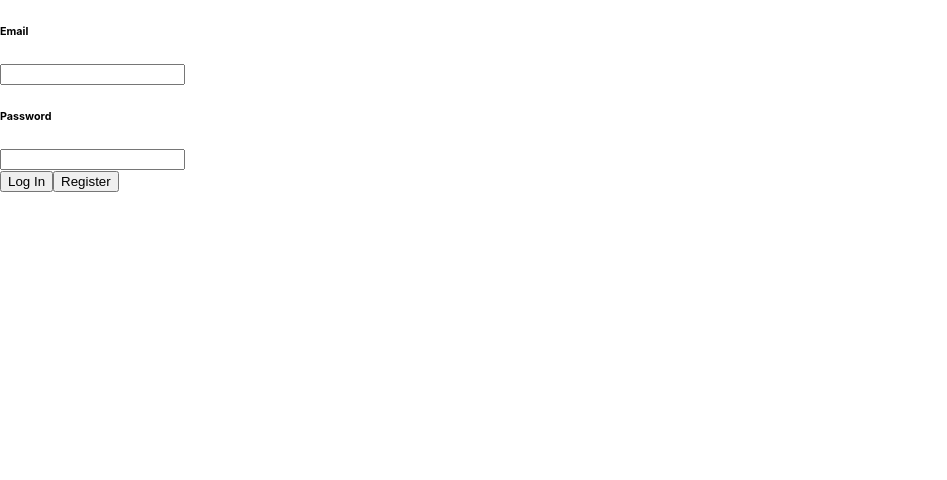
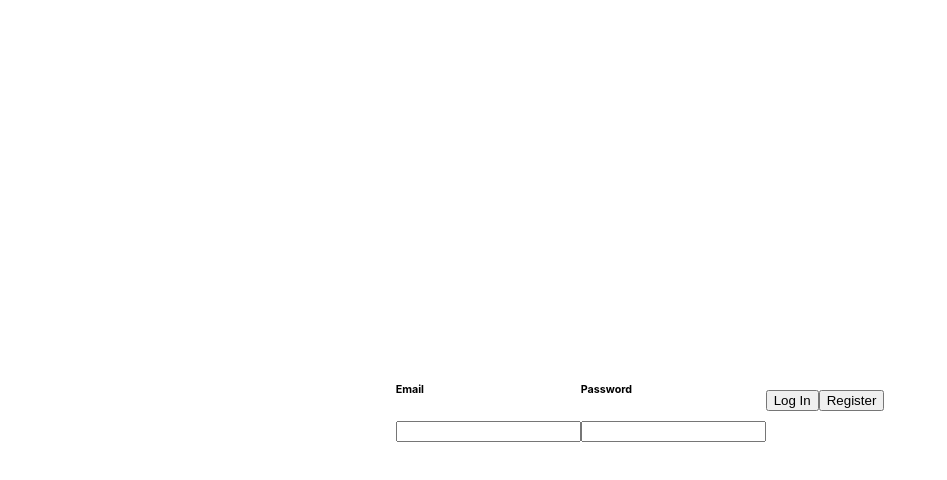
Before and after one commit to phantomcorn/nvfact_fullstacktest, a React (Vite) app: page / in a window 1280 px wide. Shown: the top 480 px of the page, without its empty margins (0-947 px from the left). Built offline with nearby package versions, Linux system fonts and the light colour scheme; no server answers.

Commit message:
style using scss

```diff
--- a/package.json
+++ b/package.json
@@ -19,6 +19,7 @@
     "react": "^18.0.0",
     "react-dom": "^18.0.0",
     "react-redux": "^9.2.0",
+    "sass": "^1.89.2",
     "vite": "^6.1.0",
     "vite-tsconfig-paths": "^5.1.4"
   },
--- a/src/pages/LoginPage/LoginPage.jsx
+++ b/src/pages/LoginPage/LoginPage.jsx
@@ -3,7 +3,7 @@ import { useNavigate } from 'react-router-dom';
 import { useDispatch } from "react-redux";
 import { setCredentials } from '../../features/auth/authSlice.js';
 import { useLoginMutation, useRegisterMutation } from "../../features/auth/authApiSlice.js"
-
+import "./LoginPage.scss"
 
 export default function LoginPage() {
     const navigate = useNavigate()
@@ -63,7 +63,7 @@ export default function LoginPage() {
     }
 
     return (
-        <div className="App">
+        <div className="login-page">
             <div className="email">
                 <h6> Email </h6>
                 <input onChange={(e) => {userRef.current = e.target.value}}/>
--- a/src/pages/LoginPage/LoginPage.scss
+++ b/src/pages/LoginPage/LoginPage.scss
@@ -0,0 +1,7 @@
+.login-page {
+    min-width: 100%;
+    min-height: 100%;
+    display: flex;
+    align-items: center;
+    justify-content: center;
+}
```
